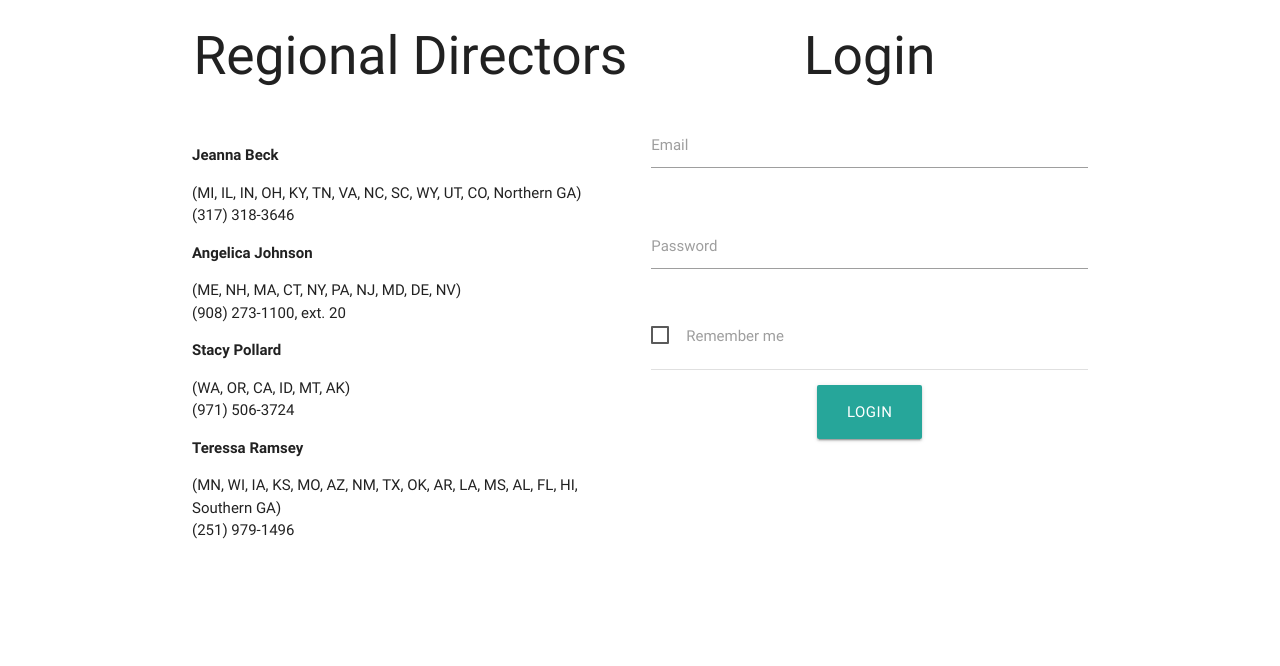
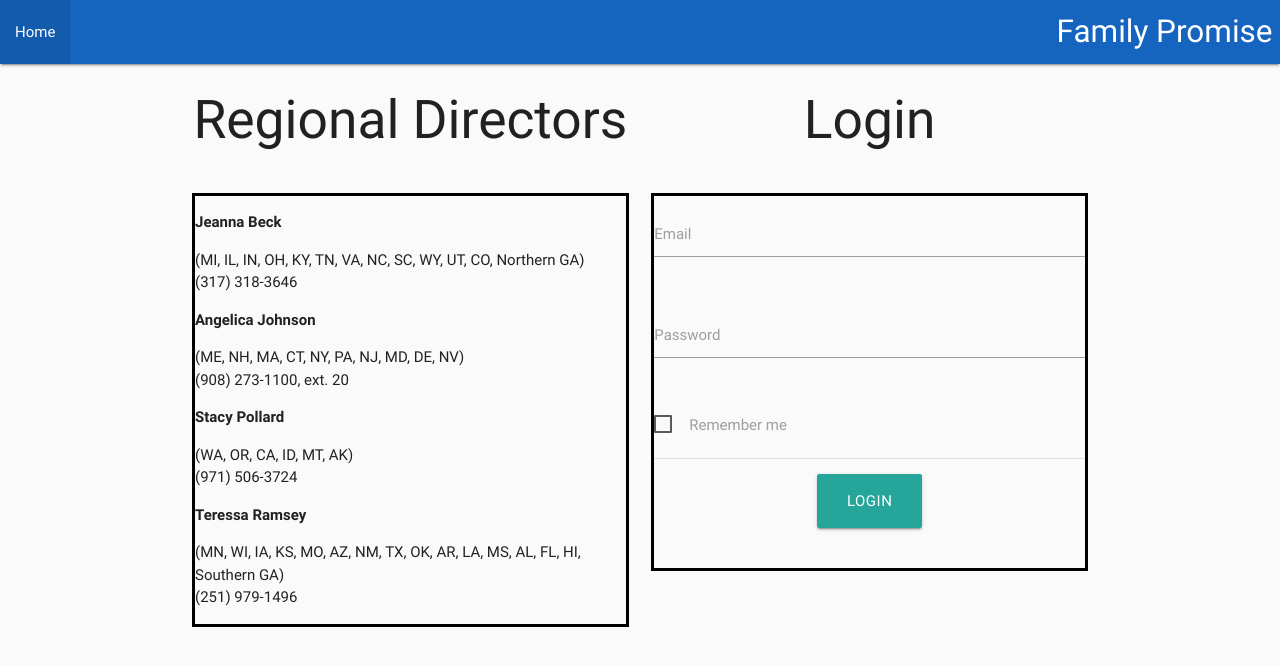
Before and after one commit to jerseycity17/team-2, a Flask app: page /login in a window 1280 px wide. Shown: the top 666 px of the page. Run offline with Flask 2, Linux system fonts and the light colour scheme; some web fonts are replaced.

Commit message:
combining app.py

```diff
--- a/templates/login.html
+++ b/templates/login.html
@@ -17,14 +17,31 @@
   font-weight: bold;
 }
 
+.bord{
+  border: 3px solid black;
+}
+
 </style>
 </head>
-<body>
+<body class="grey lighten-5">
+
+<!-- Nav bar -->
+<nav class="blue darken-3">
+  <div class="nav-wrapper">
+    <a href="3" class="brand-logo right" id="logoFont">Family Promise</a>
+    <ul id="nav-mobile" class="left hide-on-med-and-down">
+      <li><a href="/login">Home</a></li>
+    </ul>
+  </div>
+</nav>
+
+
   <div class="container">
       <div class="row">
-          <div class="col m6">
+          <div class="col s6">
               <h2 class="center-align">Regional Directors</h2>
               <br>
+              <div class="bord">
               <p class="dirName">Jeanna Beck</p>
                 <p>(MI, IL, IN, OH, KY, TN, VA, NC, SC, WY, UT, CO, Northern GA)
                 <br>(317) 318-3646</p>
@@ -37,9 +54,12 @@
               <p class="dirName">Teressa Ramsey</p>
                 <p>(MN, WI, IA, KS, MO, AZ, NM, TX, OK, AR, LA, MS, AL, FL, HI, Southern GA)
                 <br>(251) 979-1496</p>
+              </div>
           </div>
-          <div class="col m6">
+          <div class="col s6">
               <h2 class="center-align">Login</h2>
+              <br>
+              <div class="bord">
               <div class="row">
                   <form class="col s12">
                       <div class="row">
@@ -72,6 +92,7 @@
                       </div>
                   </form>
               </div>
+            </div>
           </div>
       </div>
   </div>
```
